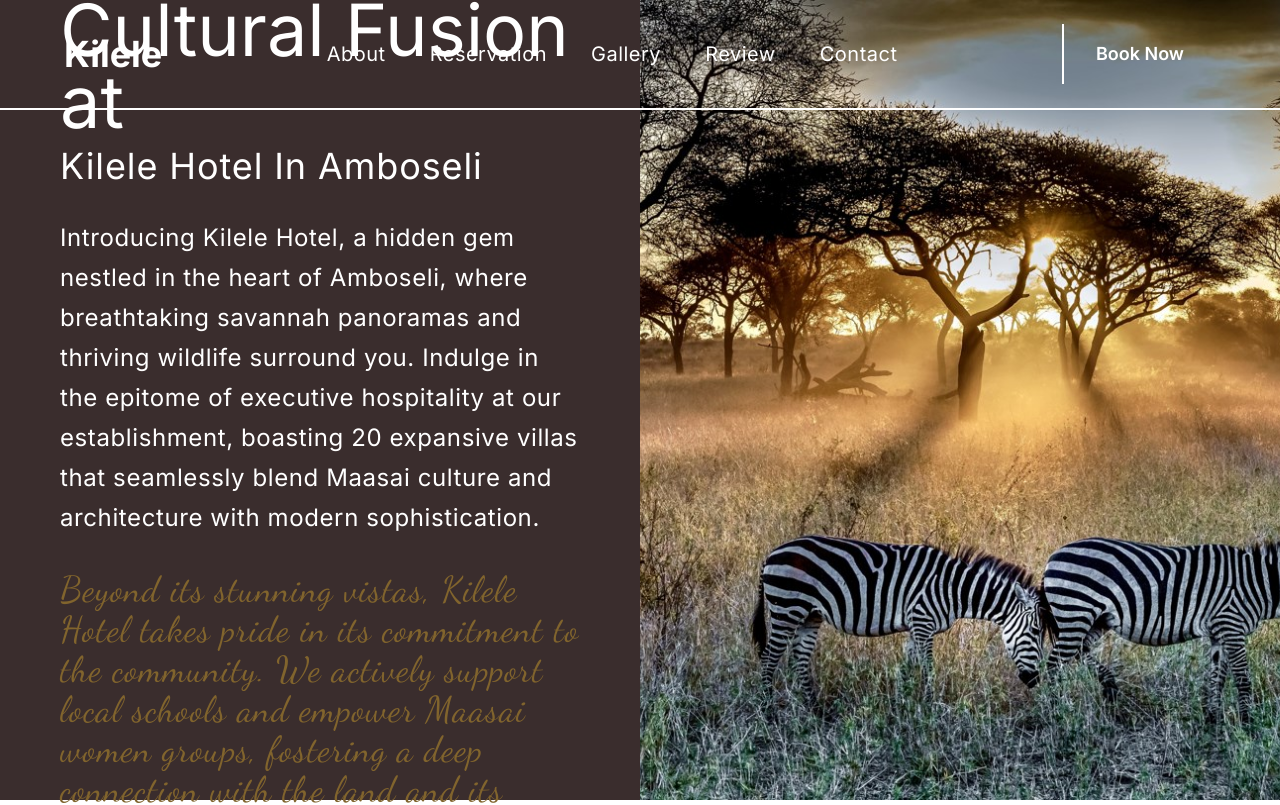
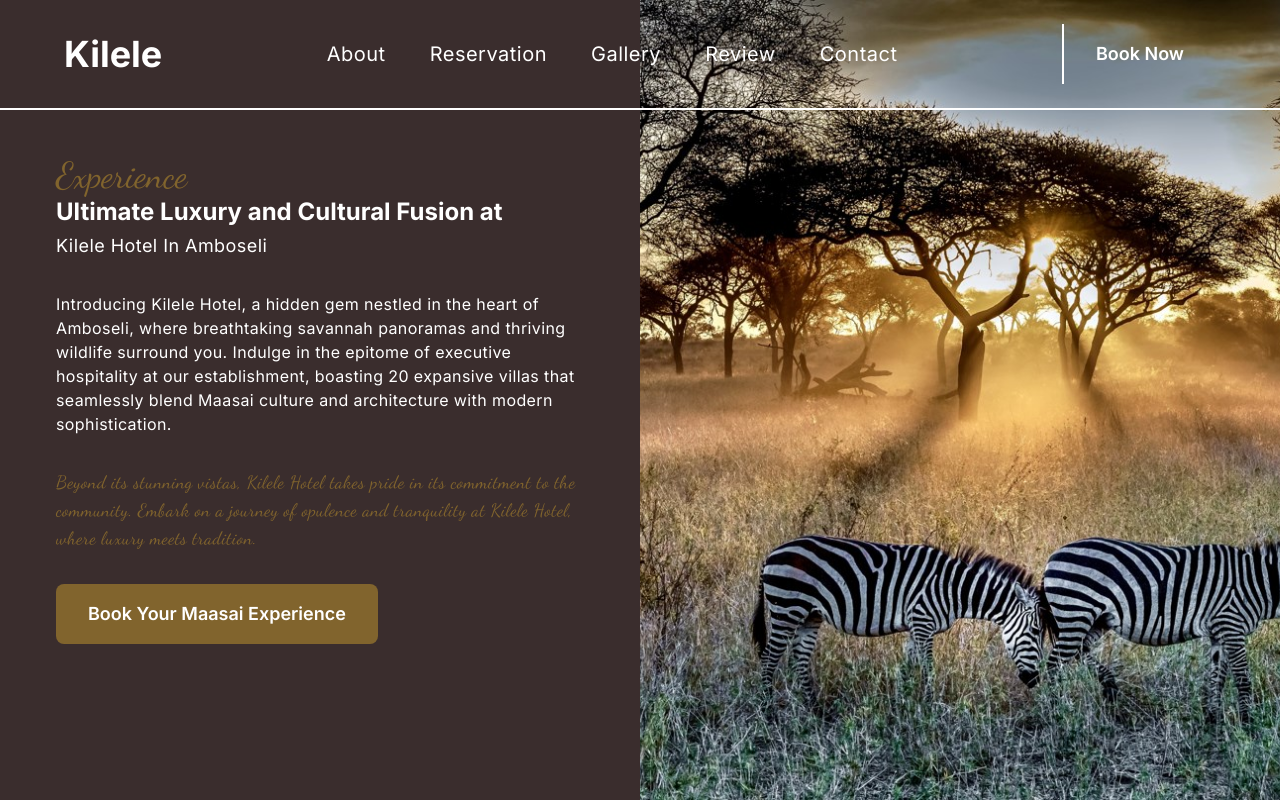
Before and after one commit to felixDev22/Kilele-Hotel-R, a Next.js app: page /about in a window 1280 px wide. Shown: the top 805 px of the page. Built offline with nearby package versions, Linux system fonts and the light colour scheme.

Commit message:
Adjust font size and spacing to fit well

```diff
--- a/src/app/about/page.jsx
+++ b/src/app/about/page.jsx
@@ -4,28 +4,32 @@ import Image from "next/image";
 
 export default function About() {
   return (
-    <div className="flex flex-row">
-      <div className="w-1/2 h-screen p-4 bg-[#3a2d2d] flex items-center justify-center flex-col text-white">
-        <div className="w-[65vh]">
-          <h3 className=" font-script text-7xl text-[#81642d]">Experience</h3>
-          <h1 className=" text-7xl ">Ultimate Luxury and Cultural Fusion at</h1>
-          <h3 className=" text-4xl tracking-wide capitalize mt-2 ">
+    <div className="flex flex-row ">
+      <div className=" lg:w-1/2 lg:h-screen lg:mt-0 lg:relative lg:z-10 p-4 md:h-[70vh] md:w-[50vh] md:z-50 md:mt-52 md:justify-center bg-[#3a2d2d] flex items-center justify-center flex-col text-white">
+        <div className="bg-[#3a2d2d] p-10 z-50">
+          <div className=" w-[60vw]  lg:w-auto ">
+            <h3 className=" font-script lg:text-1xl md:text-4xl text-[#81642d]">
+              Experience
+            </h3>
+            <h1 className=" lg:text-2xl md:text-2xl font-bold">
+              Ultimate Luxury and Cultural Fusion at
+            </h1>
+            <h3 className=" lg:text-lg md:text-2xl tracking-wide capitalize mt-1 ">
               Kilele Hotel in Amboseli
             </h3>
-          <p className="mt-8 text-2xl tracking-wide leading-10">
+
+            <p className="mt-8 lg:text-base md:text-base sm:leading-5 tracking-wide leading-10">
               Introducing Kilele Hotel, a hidden gem nestled in the heart of
               Amboseli, where breathtaking savannah panoramas and thriving
               wildlife surround you. Indulge in the epitome of executive
-            hospitality at our establishment, boasting 20 expansive villas that
-            seamlessly blend Maasai culture and architecture with modern
+              hospitality at our establishment, boasting 20 expansive villas
+              that seamlessly blend Maasai culture and architecture with modern
               sophistication.
             </p>
-          <p className="mt-8 text-4xl tracking-wide leading-10 font-script text-[#81642d]">
+            <p className="mt-8 lg:text-lg md:text-base tracking-wide leading-10 font-script text-[#81642d]">
               Beyond its stunning vistas, Kilele Hotel takes pride in its
-            commitment to the community. We actively support local schools and
-            empower Maasai women groups, fostering a deep connection with the
-            land and its people. Embark on a journey of opulence and tranquility
-            at Kilele Hotel, where luxury meets tradition.
+              commitment to the community. Embark on a journey of opulence and
+              tranquility at Kilele Hotel, where luxury meets tradition.
             </p>
             <button
               type="submit"
@@ -35,7 +39,8 @@ export default function About() {
             </button>
           </div>
         </div>
-      <div className="w-1/2 h-screen relative">
+      </div>
+      <div className="lg:w-1/2 h-screen  md:w-full md:absolute  lg:relative">
         <Image src="/assets/zebra.jpg" objectFit="cover" layout="fill" />
       </div>
     </div>
```
Lines whose indentation alone changed are shown as unchanged.
